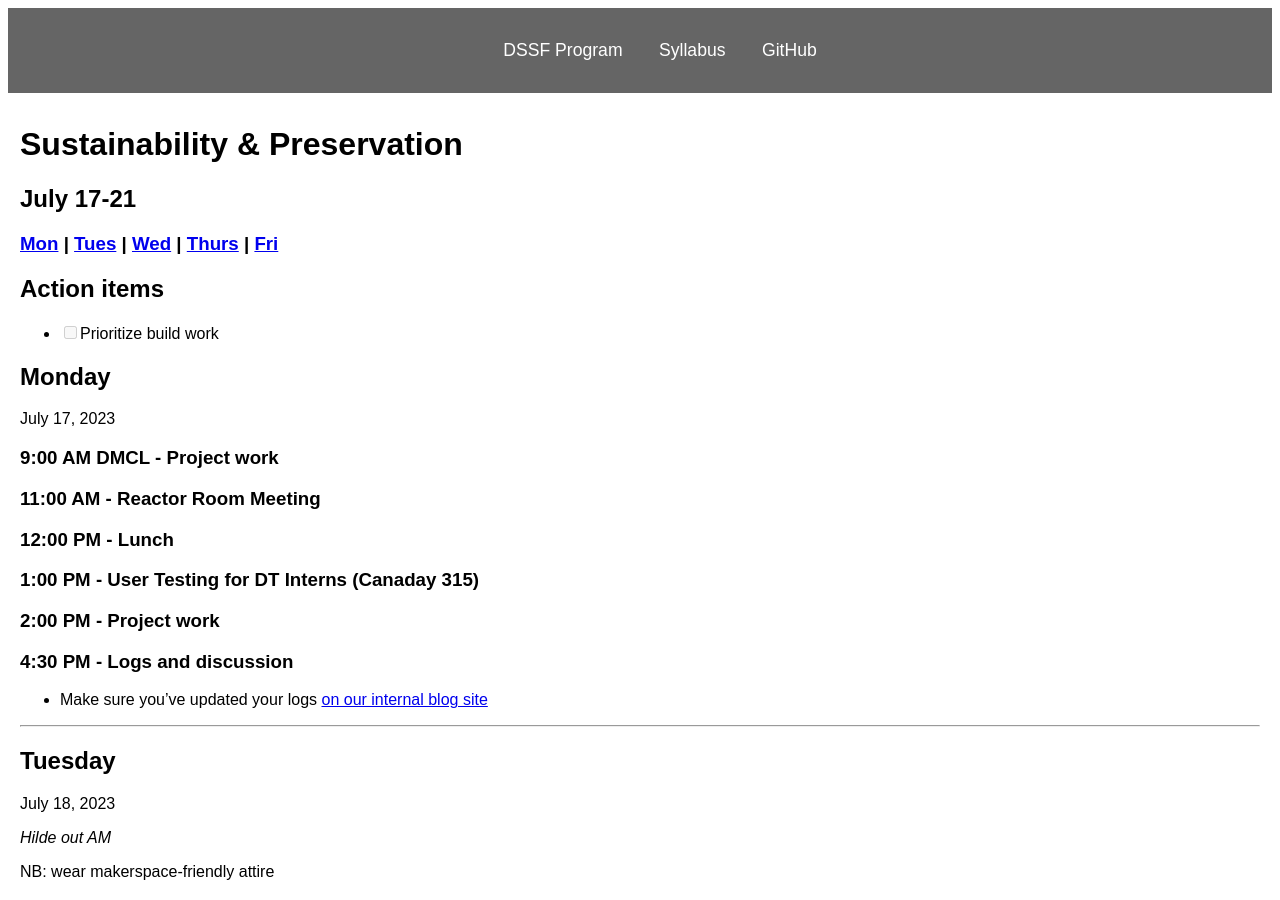
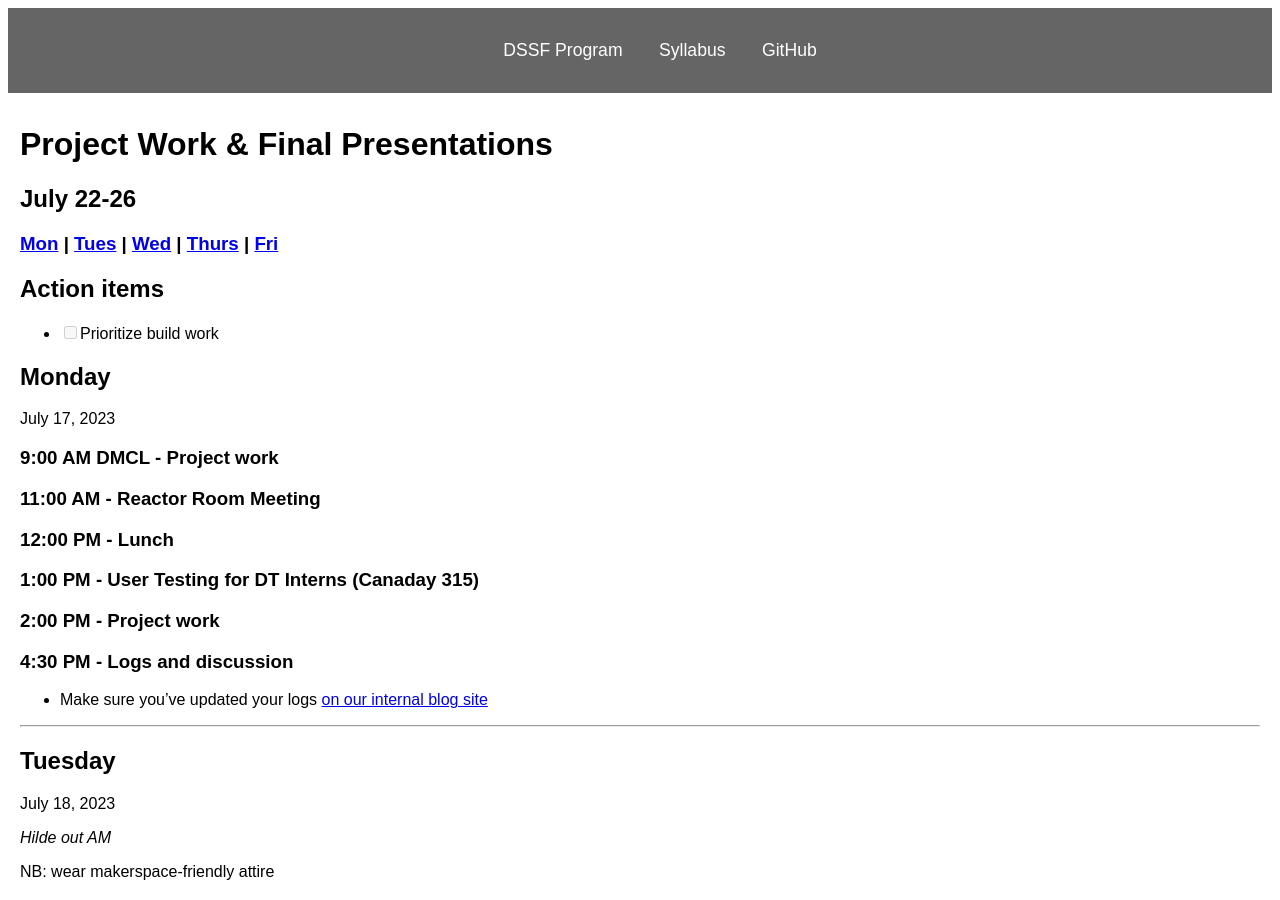
Before and after one commit to digbmc/dssf-syll, a Jekyll site: the page built from _weeks/08-analysis.md, in a window 1280 px wide and 900 px high. Built offline with Jekyll 4.4.1, drawn with Linux system fonts in a browser that asks for light colours.

Commit message:
Update 08-analysis.md; title, dates

```diff
--- a/_weeks/08-analysis.md
+++ b/_weeks/08-analysis.md
@@ -1,7 +1,7 @@
 ---
 layout: week
-title: Sustainability & Preservation
-dates: July 17-21
+title: Project Work & Final Presentations
+dates: July 22-26
 public: true
 ---
 
```
